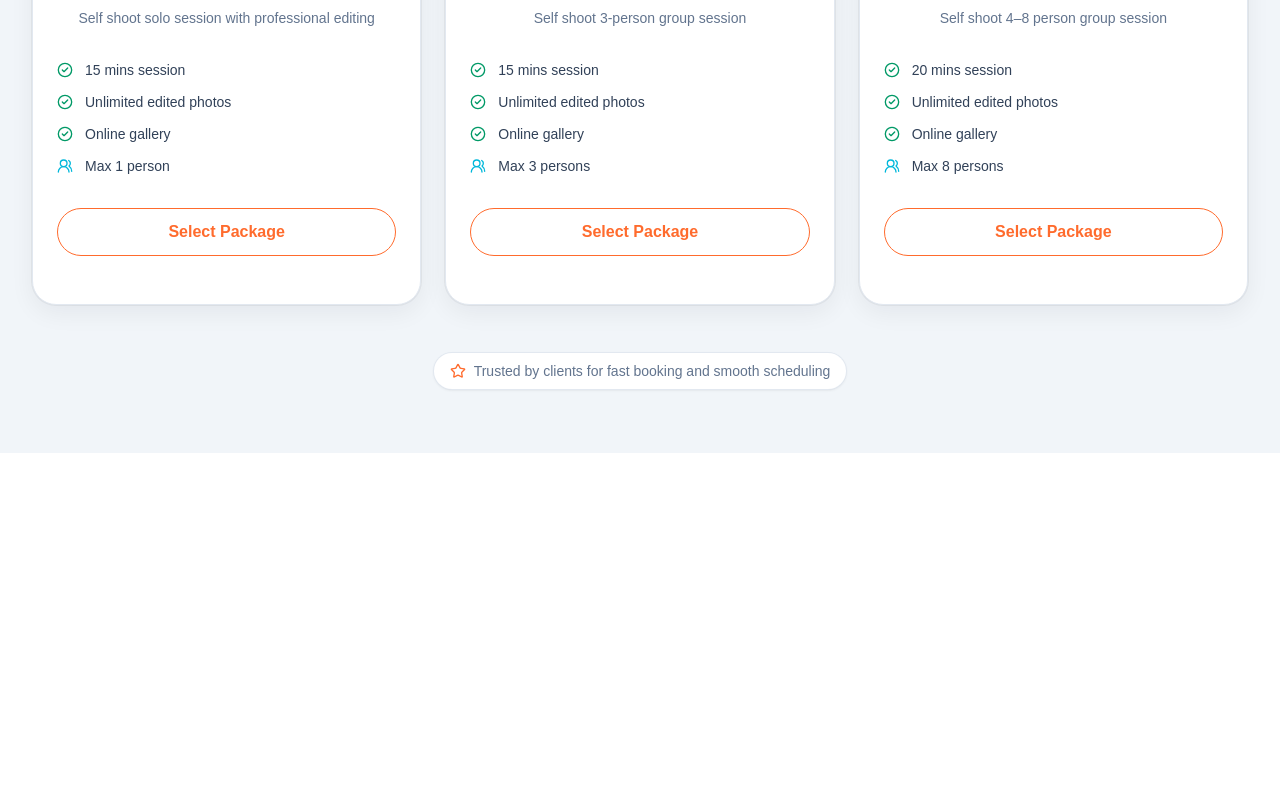
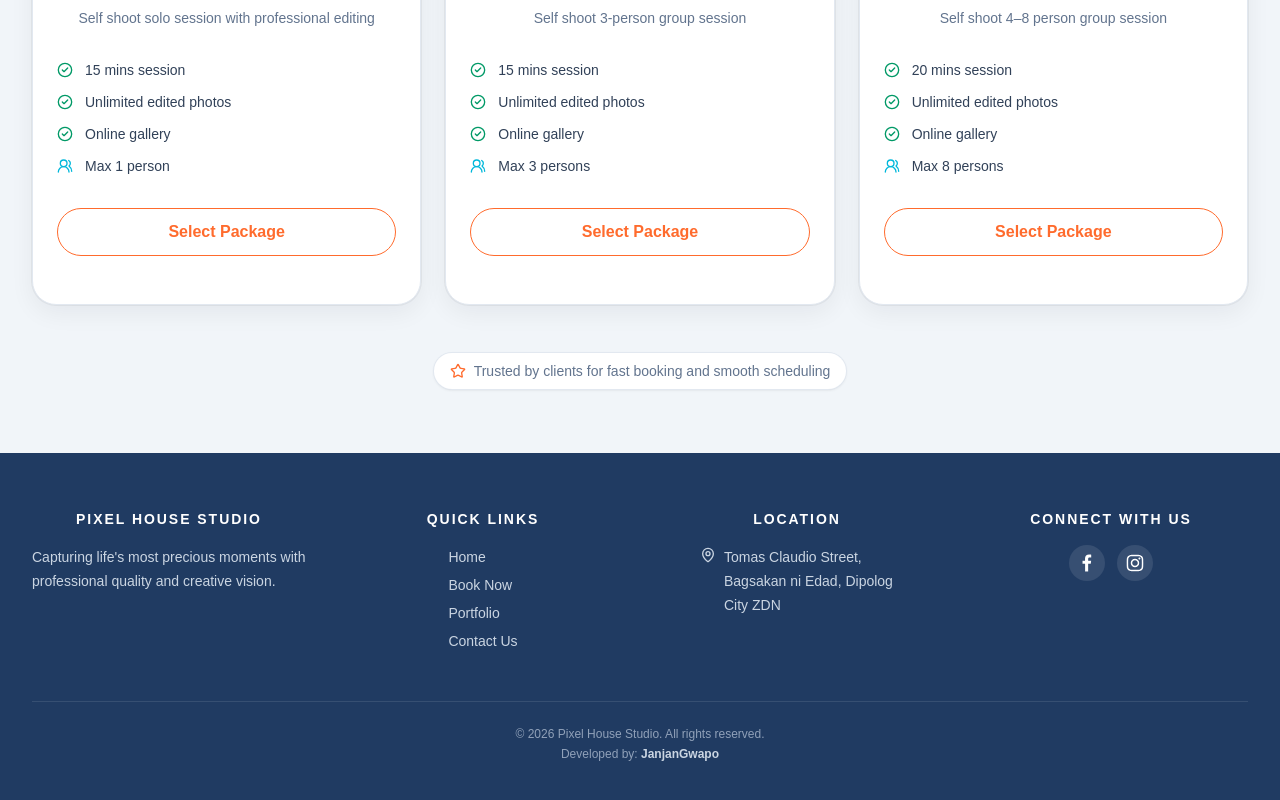
Before and after one commit to jannyjanny21/pixel-house-OBS, a React (Vite) app: page / in a window 1280 px wide. Shown: the part 890-1690 px from the top of the page. Before the commit the page ends 1343 px from the top, so only its background shows below. Built offline with nearby package versions, Linux system fonts and the light colour scheme.

Commit message:
Add Footer component, update HomeLayout and LoginPage to include logo, and enhance styles with new font imports

```diff
--- a/package.json
+++ b/package.json
@@ -12,6 +12,7 @@
   "dependencies": {
     "@base-ui/react": "^1.6.0",
     "@fontsource-variable/raleway": "^5.2.8",
+    "@fontsource/poppins": "^5.2.7",
     "@remixicon/react": "^4.9.0",
     "@tailwindcss/vite": "^4.3.2",
     "class-variance-authority": "^0.7.1",
@@ -19,7 +20,9 @@
     "lucide-react": "^1.23.0",
     "react": "^19.2.7",
     "react-dom": "^19.2.7",
+    "react-icons": "^5.7.0",
     "react-router-dom": "^7.18.1",
+    "react-social-icons": "^6.26.0",
     "shadcn": "^4.13.0",
     "tailwind-merge": "^3.6.0",
     "tailwindcss": "^4.3.2",
--- /dev/null
+++ b/src/components/Footer/Footer.tsx
@@ -0,0 +1,110 @@
+import { SocialIcon } from 'react-social-icons'
+import { MapPin } from 'lucide-react'
+import { Link } from 'react-router-dom'
+import type { ReactNode } from 'react'
+
+type QuickLink = {
+   label: string
+   href: string
+}
+
+type SocialLink = {
+   label: string
+   href: string
+   url: string
+   icon: ReactNode
+}
+
+const quickLinks: QuickLink[] = [
+   { label: 'Home', href: '/' },
+   { label: 'Book Now', href: '/book' },
+   { label: 'Portfolio', href: '/#packages' },
+   { label: 'Contact Us', href: '/contact' },
+]
+
+const socialLinks: SocialLink[] = [
+   { label: 'Facebook', href: 'https://www.facebook.com/PixelHousePolanco', url: 'https://facebook.com', icon: <SocialIcon url="https://facebook.com" bgColor='transparent' /> },
+   { label: 'Instagram', href: 'https://www.instagram.com/pixelhousestudioph/', url: 'https://instagram.com', icon: <SocialIcon url="https://instagram.com" bgColor='transparent' /> }
+]
+
+export default function Footer() {
+   const currentYear = new Date().getFullYear()
+
+   return (
+      <footer className="bg-[#203b62] text-white">
+         <div className="mx-auto max-w-7xl px-4 py-14 sm:px-6 lg:px-8">
+            <div className="grid grid-cols-1 gap-10 sm:grid-cols-2 lg:grid-cols-4">
+               <div className="justify-items-center">
+                  <h3 className="text-sm font-bold tracking-[0.14em] text-white">
+                     PIXEL HOUSE STUDIO
+                  </h3>
+                  <p className="mt-4 text-sm leading-6 text-slate-300">
+                     Capturing life's most precious moments with professional quality and creative vision.
+                  </p>
+               </div>
+
+               <div className="justify-items-center">
+                  <h3 className="text-sm font-bold tracking-[0.14em] text-white">
+                     QUICK LINKS
+                  </h3>
+                  <ul className="mt-4 space-y-1">
+                     {quickLinks.map((link) => (
+                        <li key={link.label}>
+                           <Link
+                              to={link.href}
+                              reloadDocument
+                              className="text-sm text-slate-300 transition hover:text-white"
+                           >
+                              {link.label}
+                           </Link>
+                        </li>
+                     ))}
+                  </ul>
+               </div>
+
+               <div className="justify-items-center">
+                  <h3 className="text-sm font-bold tracking-[0.14em] text-white">
+                     LOCATION
+                  </h3>
+                  <div className="mt-4 flex items-start gap-2 text-sm leading-6 text-slate-300 px-10">
+                     <MapPin className="mt-0.5 h-4 w-4 shrink-0 text-slate-300" />
+                     <span>Tomas Claudio Street, Bagsakan ni Edad, Dipolog City ZDN</span>
+                  </div>
+               </div>
+
+               <div className="justify-items-center">
+                  <h3 className="text-sm font-bold tracking-[0.14em] text-white">
+                     CONNECT WITH US
+                  </h3>
+                  <div className="mt-4 flex items-center gap-3">
+                     {socialLinks.map((social) => (
+                        <SocialIcon
+                           key={social.label}
+                           url={social.url}
+                           href={social.href}
+                           target="_blank"
+                           rel="noreferrer"
+                           aria-label={social.label}
+                           bgColor="rgba(255, 255, 255, 0.1)"
+                           fgColor="currentColor"
+                           style={{ width: 36, height: 36 }}
+                           className="text-white transition hover:text-orange-400"
+                        />
+                     ))}
+                  </div>
+               </div>
+            </div>
+
+            <div className="mt-12 border-t border-white/10 pt-6 text-center">
+               <p className="text-xs text-slate-400">
+                  © {currentYear} Pixel House Studio. All rights reserved.
+               </p>
+               <p className="mt-1 text-xs text-slate-400">
+                  Developed by:{' '}
+                  <span className="font-semibold text-slate-300">JanjanGwapo</span>
+               </p>
+            </div>
+         </div>
+      </footer >
+   )
+}
--- a/src/layout/HomeLayout.tsx
+++ b/src/layout/HomeLayout.tsx
@@ -1,15 +1,17 @@
 // HomeLayout.tsx
 import type { ReactNode } from 'react'
-import { User2 } from 'lucide-react'
+import { ShieldUser } from 'lucide-react'
 import { Button } from '@/components/ui/button'
 import { useNavigate } from 'react-router-dom'
+import Footer from '@/components/Footer/Footer.tsx'
+import pixelHouseLogo from '@/assets/pixelhouselogo.jpg'
 
 type HomeLayoutProps = {
    children: ReactNode
 }
 
 const navItems = [
-   { label: 'Home', href: '#home' },
+   { label: 'Home', href: '/' },
    { label: 'Portfolio', href: '#packages' },
 ]
 
@@ -20,8 +22,12 @@ export default function HomeLayout({ children }: HomeLayoutProps) {
          <header className="sticky top-0 z-50 border-b border-white/10 bg-[#203b62] text-white shadow-sm">
             <div className="mx-auto flex h-20 max-w-7xl items-center justify-between px-4 sm:px-6 lg:px-8">
                <a href="#home" className="flex items-center gap-3">
-                  <span className="flex h-10 w-10 items-center justify-center overflow-hidden rounded-md bg-white/10">
-                     <img src="/favicon.svg" alt="Pixel House Studio" className="h-8 w-8" />
+                  <span className="flex h-10 w-10 items-center justify-center overflow-hidden">
+                     <img
+                        src={pixelHouseLogo}
+                        alt="Pixel House Studio"
+                        className="h-10 w-13 object-fill rounded-md bg-white/10"
+                     />
                   </span>
                   <span className="text-lg font-extrabold tracking-tight">
                      Pixel House Studio
@@ -47,16 +53,18 @@ export default function HomeLayout({ children }: HomeLayoutProps) {
                   <button
                      type="button"
                      onClick={() => navigate('/login')}
-                     className="flex h-10 w-10 items-center justify-center rounded-full bg-white/10 text-white transition hover:bg-white/15"
+                     className="flex h-10 w-10 items-center justify-center rounded-full bg-white/5 text-white transition hover:bg-white/15"
                      aria-label="Account"
                   >
-                     <User2 className="h-4 w-4" />
+                     <ShieldUser className="h-7 w-7" />
                   </button>
                </div>
             </div>
          </header>
 
          <main>{children}</main>
+
+         <Footer />
       </div>
    )
 }
--- a/src/pages/auth/LoginPage.tsx
+++ b/src/pages/auth/LoginPage.tsx
@@ -12,6 +12,7 @@ import {
 } from '@/components/ui/card'
 import { Input } from '@/components/ui/input'
 import { Label } from '@/components/ui/label'
+import pixelHouseLogo from '@/assets/pixelhouselogo.jpg'
 
 export default function LoginPage() {
   const [username, setUsername] = useState('')
@@ -26,8 +27,12 @@ export default function LoginPage() {
     <AuthLayout>
       <Card className="rounded-[28px] border-0 bg-white px-6 py-8 shadow-[0_24px_60px_rgba(0,0,0,0.28)]">
         <CardHeader className="space-y-5 p-0 text-center">
-          <div className="mx-auto flex h-16 w-16 items-center justify-center rounded-2xl bg-[#2f6bff] text-white shadow-sm">
-            <span className="text-lg font-black">Pixel House</span>
+          <div className="mx-auto flex h-20 w-20 items-center justify-center text-white shadow-sm rounded-xl">
+            <img
+              src={pixelHouseLogo}
+              alt="Pixel House Studio"
+              className="h-17 w-17 object-fill"
+            />
           </div>
 
           <div>
--- a/src/styles/globals.css
+++ b/src/styles/globals.css
@@ -1,7 +1,10 @@
 @import "tailwindcss";
 @import "tw-animate-css";
 @import "shadcn/tailwind.css";
-@import "@fontsource-variable/raleway";
+@import "@fontsource/poppins/400.css";
+@import "@fontsource/poppins/500.css";
+@import "@fontsource/poppins/600.css";
+@import "@fontsource/poppins/700.css";
 
 @custom-variant dark (&:is(.dark *));
 
@@ -46,7 +49,7 @@
    --color-sidebar-border: var(--sidebar-border);
    --color-sidebar-ring: var(--sidebar-ring);
    --font-heading: var(--font-sans);
-  --font-sans: "Raleway Variable", sans-serif;
+   --font-sans: "Poppins", sans-serif;
 }
 
 :root {
--- a/tsconfig.json
+++ b/tsconfig.json
@@ -5,7 +5,6 @@
       { "path": "./tsconfig.node.json" }
    ],
    "compilerOptions": {
-    "baseUrl": ".",
       "paths": {
          "@/*": ["./src/*"]
       }
```
Also changed, not shown: src/assets/pixelhouselogo.jpg (added), 1 other file (tests, documents, lock files or other folders). Lines whose indentation alone changed are shown as unchanged.
